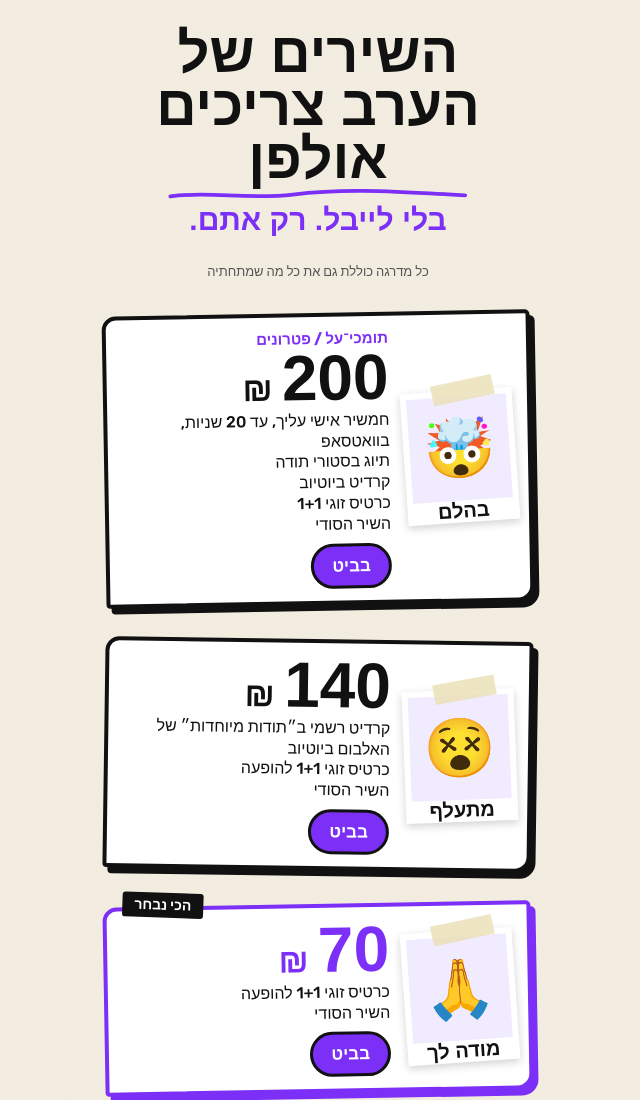
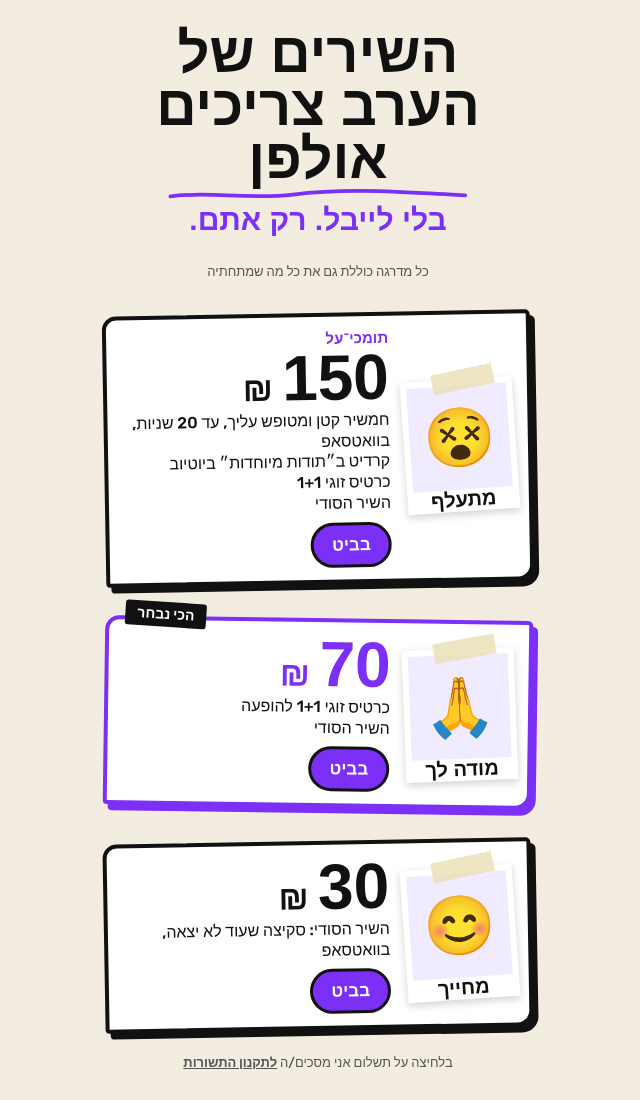
Before and after one commit to Talsudae/talsudae.github.io, a plain HTML site: page index.html in a window 1280 px wide. Shown: the top 1100 px of the page, without its empty margins (322-962 px from the left). Drawn offline with Linux system fonts and the light colour scheme; a web font is replaced by a local one.

Commit message:
3 מדרגות: 30/70/150, בלי סטורי, חמשיר מטופש בכוונה, אפשרות בלי קרדיט
Co-Authored-By: Claude Opus 5.5 <noreply@anthropic.com>
Claude-Session: https://claude.ai/code/session_0128NGJCQcCiu9A3cSHRLZra

```diff
--- a/index.html
+++ b/index.html
@@ -32,10 +32,8 @@ const SETTINGS = {
 
   // gifts = שורות התשורה. הסדר כאן = הסדר בדף. name ריק = בלי כותרת.
   tiers: [
-    { price: 200, photo: "photo-200.jpg", emoji: "🤯", face: "בהלם",    name: "תומכי־על / פטרונים",
-      gifts: ["חמשיר אישי עליך, עד 20 שניות, בוואטסאפ", "תיוג בסטורי תודה", "קרדיט ביוטיוב", "כרטיס זוגי 1+1", "השיר הסודי"], best: false },
-    { price: 140, photo: "photo-150.jpg", emoji: "😵", face: "מתעלף",  name: "",
-      gifts: ["קרדיט רשמי ב״תודות מיוחדות״ של האלבום ביוטיוב", "כרטיס זוגי 1+1 להופעה", "השיר הסודי"], best: false },
+    { price: 150, photo: "photo-150.jpg", emoji: "😵", face: "מתעלף",  name: "תומכי־על",
+      gifts: ["חמשיר קטן ומטופש עליך, עד 20 שניות, בוואטסאפ", "קרדיט ב״תודות מיוחדות״ ביוטיוב", "כרטיס זוגי 1+1", "השיר הסודי"], best: false },
     { price: 70,  photo: "photo-70.jpg",  emoji: "🙏", face: "מודה לך", name: "",
       gifts: ["כרטיס זוגי 1+1 להופעה", "השיר הסודי"], best: true },
     { price: 30,  photo: "photo-30.jpg",  emoji: "😊", face: "מחייך",  name: "",
@@ -158,13 +156,10 @@ function track(ev, data){ try { if (window.fbq) fbq('track', ev, data); } catch(
       <p>כניסה לשני אנשים להופעה אחת בתשלום של טל, לבחירתך, במהלך שנת 2027, בכפוף למקום פנוי ולתנאי המקום. מתאמים מראש בוואטסאפ. הכרטיס אינו ניתן להמרה בכסף.</p>
 
       <h2>קרדיט ביוטיוב</h2>
-      <p>השם יופיע ב״תודות מיוחדות״ ביוטיוב עם יציאת האלבום, כפי שנכתב בהערה לתשלום. מועד היציאה משוער ועשוי להשתנות. טל רשאי לבקש שם אחר במקום שם פוגעני או פרסומי.</p>
+      <p>השם יופיע ב״תודות מיוחדות״ ביוטיוב עם יציאת האלבום, כפי שנכתב בהערה לתשלום. לא רוצים קרדיט? כתבו בהערה ״בלי קרדיט״. מועד היציאה משוער ועשוי להשתנות. טל רשאי לבקש שם אחר במקום שם פוגעני או פרסומי.</p>
 
       <h2>חמשיר אישי</h2>
-      <p>חמשיר אישי עד 20 שניות, שטל כותב ומקליט עליך, בהשראת מה שמופיע בפרופיל האינסטגרם שכתבת בהערה לתשלום. גרסה אחת, ללא תיקונים, שינויים או גרסאות נוספות. התוכן, הסגנון וההומור נקבעים לפי שיקול דעתו האמנותי הבלעדי של טל. ההקלטה נשלחת בוואטסאפ תוך 60 יום מהתשלום.</p>
-
-      <h2>תיוג בסטורי</h2>
-      <p>תיוג בסטורי תודה באינסטגרם של טל, תוך 30 יום מהתשלום, לחשבון שכתבת בהערה.</p>
+      <p>חמשיר קצר והומוריסטי עד 20 שניות, עם לחן פשוט, שטל כותב ומקליט עליך בהשראת מה שמופיע בפרופיל האינסטגרם שכתבת בהערה לתשלום. זו הקלטה צחוקית ומטופשת בכוונה, לא הפקה מקצועית. גרסה אחת, ללא תיקונים, שינויים או גרסאות נוספות. התוכן, הסגנון וההומור לפי שיקול דעתו האמנותי הבלעדי של טל. נשלח בוואטסאפ תוך 60 יום מהתשלום.</p>
 
       <h2>מועדים וביטול</h2>
       <p>אם משהו מתעכב, טל מעדכן בוואטסאפ. מאחר שהתשורות הן יצירה אישית ותוכן דיגיטלי שמוכנים במיוחד עבורך, לא ניתן לבטל את הרכישה לאחר התשלום, אלא אם החוק מחייב אחרת. אחריותו של טל מוגבלת לסכום ששולם.</p>
```
